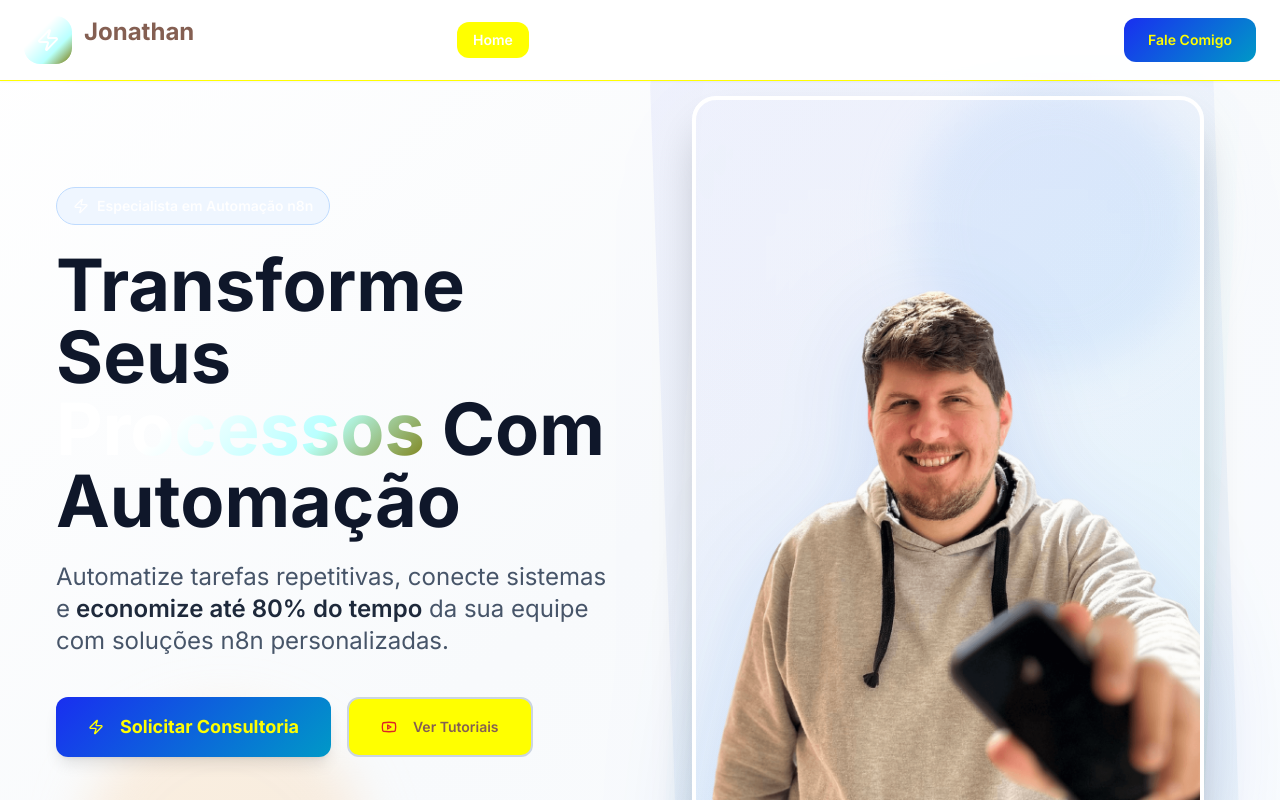
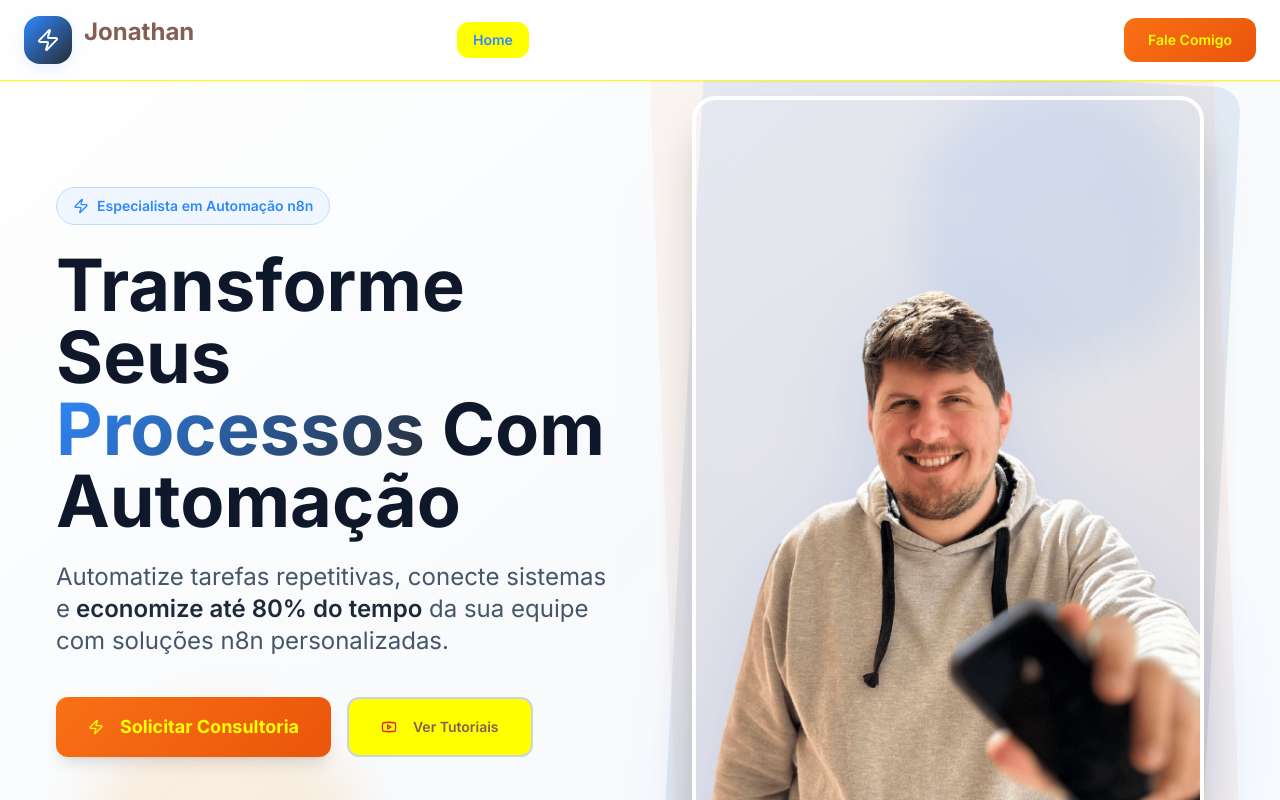
Before and after one commit to jonathandacruz/jonathancruz-automation-hub, a React (Vite) app: page / in a window 1280 px wide. Shown: the top 800 px of the page. Built offline with nearby package versions, Linux system fonts and the light colour scheme.

Commit message:
Ajustar cores para visibilidade
Ajusta as cores do site para melhorar a visibilidade e o contraste, garantindo que o conteúdo seja facilmente legível.

```diff
--- a/src/index.css
+++ b/src/index.css
@@ -10,31 +10,26 @@ All colors MUST be HSL.
 
 @layer base {
   :root {
-    --background: 255 255 255;              /* #FFFFFF - Branco puro */
-    --foreground: 15 23 42;                 /* #0F172A - Azul escuro para texto */
+    --background: 255 255 255;              /* Branco puro */
+    --foreground: 15 23 42;                 /* Texto escuro */
 
-    /* Paleta Azul + Laranja com Contraste Aprimorado */
-    --brand-primary: 29 78 216;             /* #1D4ED8 - Blue-700 mais escuro */
-    --brand-secondary: 30 58 138;           /* #1E3A8A - Blue-800 para secundário */
-    --brand-accent: 234 88 12;              /* #EA580C - Orange-600 mais escuro para CTAs */
-    --brand-muted: 248 250 252;             /* #F8FAFC - Fundo muito claro */
+    /* Cores principais em HSL correto */
+    --brand-primary: 214 100% 59%;          /* #2563EB - Blue-600 */
+    --brand-secondary: 220 13% 18%;         /* #334155 - Slate-700 */
+    --brand-accent: 24 95% 53%;             /* #EA580C - Orange-600 */
+    --brand-muted: 248 250 252;             /* #F8FAFC - Slate-50 */
 
-    /* Text colors com alto contraste */
-    --text-primary: 15 23 42;               /* #0F172A - Texto principal */
-    --text-secondary: 71 85 105;            /* #475569 - Texto secundário */
-    --text-muted: 100 116 139;              /* #64748B - Texto desbotado */
+    /* Gradientes corrigidos */
+    --gradient-primary: linear-gradient(135deg, hsl(214, 100%, 59%), hsl(220, 13%, 18%));
+    --gradient-hero: linear-gradient(135deg, hsl(214, 100%, 59%) 0%, hsl(214, 100%, 70%) 100%);
+    --gradient-card: linear-gradient(145deg, hsl(0, 0%, 100%) 0%, hsl(248, 250%, 252%) 100%);
+    --gradient-cta: linear-gradient(135deg, hsl(24, 95%, 53%), hsl(20, 91%, 48%));
 
-    /* Gradientes otimizados */
-    --gradient-primary: linear-gradient(135deg, hsl(29 78% 216%), hsl(59 91% 25%));
-    --gradient-hero: linear-gradient(135deg, hsl(29 78% 70%) 0%, hsl(29 78% 65%) 100%);
-    --gradient-card: linear-gradient(145deg, hsl(255 255 255) 0%, hsl(248 250 252) 100%);
-    --gradient-cta: linear-gradient(135deg, hsl(234 88% 52%), hsl(194 100% 39%));
-
-    /* Sombras com melhor definição */
-    --shadow-brand: 0 4px 20px -2px hsl(29 78% 216% / 0.2);
-    --shadow-elegant: 0 20px 40px -5px hsl(29 78% 216% / 0.3);
-    --shadow-glow: 0 0 60px hsl(29 78% 216% / 0.5);
-    --shadow-orange: 0 10px 30px -5px hsl(234 88% 52% / 0.4);
+    /* Sombras */
+    --shadow-brand: 0 4px 20px -2px hsl(214, 100%, 59%, 0.15);
+    --shadow-elegant: 0 20px 40px -5px hsl(214, 100%, 59%, 0.25);
+    --shadow-glow: 0 0 60px hsl(214, 100%, 59%, 0.4);
+    --shadow-orange: 0 10px 30px -5px hsl(24, 95%, 53%, 0.3);
 
     /* Animações */
     --transition-smooth: all 0.3s cubic-bezier(0.4, 0, 0.2, 1);
@@ -46,27 +41,27 @@ All colors MUST be HSL.
     --popover: 0 0% 100%;
     --popover-foreground: 222.2 84% 4.9%;
 
-    --primary: 29 78 216;                   /* Blue-700 para contraste */
-    --primary-foreground: 255 255 255;     /* Branco puro */
+    --primary: 214 100% 59%;                /* Blue-600 */
+    --primary-foreground: 255 255 255;
 
-    --secondary: 248 250 252;               /* Fundo claro */
-    --secondary-foreground: 15 23 42;       /* Texto escuro */
+    --secondary: 248 250 252;               /* Slate-50 */
+    --secondary-foreground: 15 23 42;
 
-    --muted: 248 250 252;                   /* Fundo claro */
-    --muted-foreground: 71 85 105;          /* Texto secundário com bom contraste */
+    --muted: 248 250 252;                   /* Slate-50 */
+    --muted-foreground: 71 85 105;          /* Slate-600 */
 
-    --accent: 234 88 12;                    /* Orange-600 para CTAs */
-    --accent-foreground: 255 255 255;       /* Branco puro */
+    --accent: 24 95% 53%;                   /* Orange-600 */
+    --accent-foreground: 255 255 255;
 
-    --destructive: 220 38 38;               /* Red-600 */
+    --destructive: 0 84% 60%;
     --destructive-foreground: 255 255 255;
 
-    --border: 226 232 240;                  /* Bordas suaves mas visíveis */
+    --border: 226 232 240;                  /* Slate-200 */
     --input: 226 232 240;
-    --ring: 29 78 216;                      /* Blue-700 para foco */
+    --ring: 214 100% 59%;
 
-    --card: 255 255 255;                    /* Cards brancos */
-    --card-foreground: 15 23 42;            /* Texto escuro em cards */
+    --card: 255 255 255;
+    --card-foreground: 15 23 42;
 
     --radius: 0.5rem;
 
```
